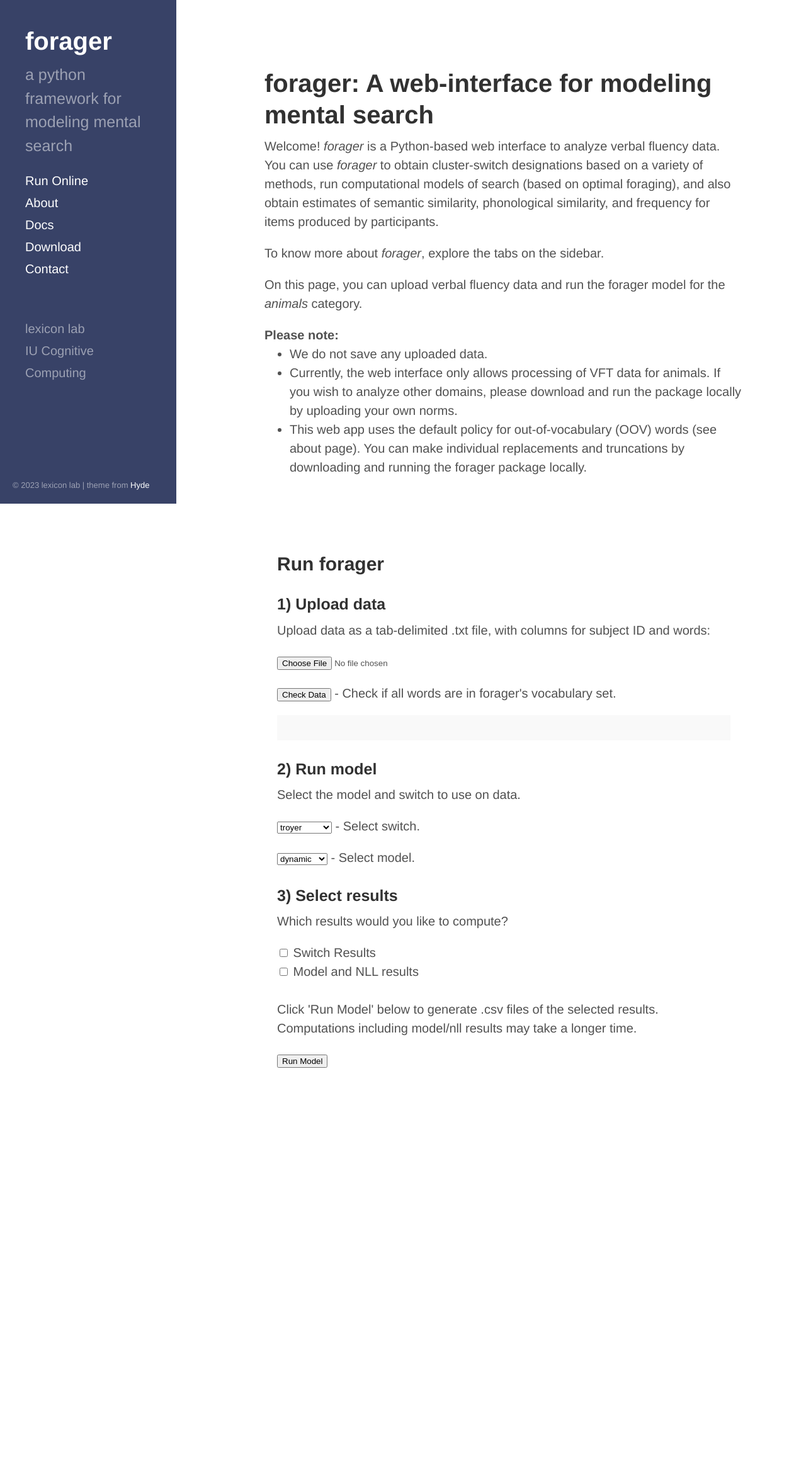
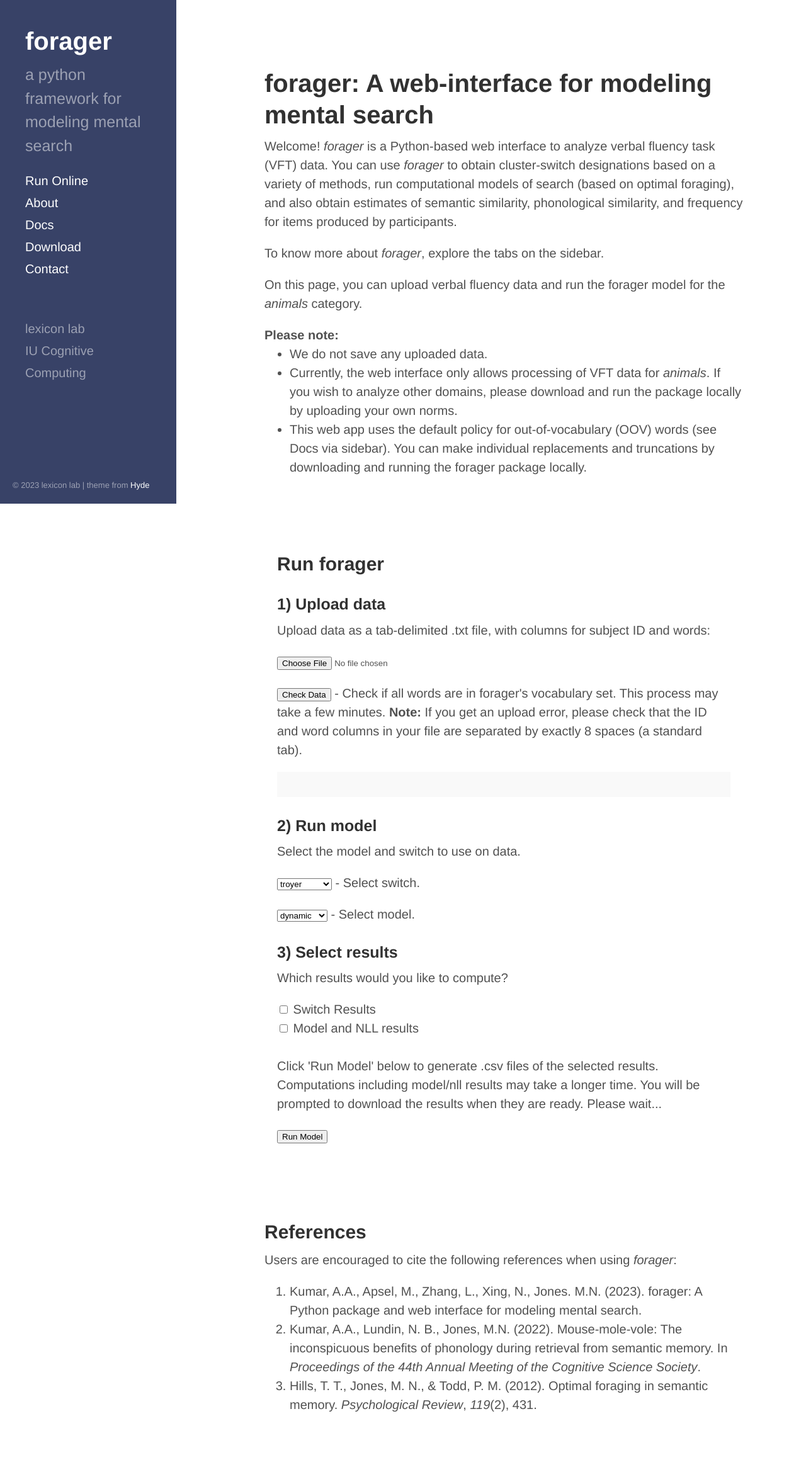
Before and after one commit to thelexiconlab/forager-web, a Flask app: page / in a window 1280 px wide. Shown: the whole page at 63% size. Before the commit the page ends 1696 px from the top, so only its background shows below. Run offline with Flask 2, Linux system fonts and the light colour scheme; some libraries are stand-ins or nearby versions.

Commit message:
docs edit

```diff
--- a/templates/download.html
+++ b/templates/download.html
@@ -8,7 +8,7 @@
 
 <div id="download">
   <p>
-      Download the forager package from <a href="https://github.com/larryzhang95/forager">GitHub</a> with
+      Download the forager package from <a href="https://github.com/thelexiconlab/forager">GitHub</a> with
       detailed instructions for new users.
   </p>
 </div>
--- a/templates/index.html
+++ b/templates/index.html
@@ -6,7 +6,7 @@
 
 <% block content %>
 
-<p>Welcome! <i>forager</i> is a Python-based web interface to analyze verbal fluency data. You can use <i>forager</i> to obtain cluster-switch designations based on a variety of methods, run computational models of search (based on optimal foraging), and also obtain estimates of semantic similarity, phonological similarity, and frequency for items produced by participants.</p>
+<p>Welcome! <i>forager</i> is a Python-based web interface to analyze verbal fluency task (VFT) data. You can use <i>forager</i> to obtain cluster-switch designations based on a variety of methods, run computational models of search (based on optimal foraging), and also obtain estimates of semantic similarity, phonological similarity, and frequency for items produced by participants.</p>
 
 <p>To know more about <i>forager</i>, explore the tabs on the sidebar.</p>
 <p>On this page, you can upload verbal fluency data and run the forager model for the <i>animals</i> category.  </p>
@@ -14,8 +14,8 @@
 <b>Please note:</b>
 <ul>
     <li>We do not save any uploaded data.</li>
-    <li>Currently, the web interface only allows processing of VFT data for animals. If you wish to analyze other domains, please download and run the package locally by uploading your own norms.</li>
-    <li>This web app uses the default policy for out-of-vocabulary (OOV) words (see about page). You can make individual
+    <li>Currently, the web interface only allows processing of VFT data for <i>animals</i>. If you wish to analyze other domains, please download and run the package locally by uploading your own norms.</li>
+    <li>This web app uses the default policy for out-of-vocabulary (OOV) words (see Docs via sidebar). You can make individual
         replacements and truncations by downloading and running the forager package locally.</li>
 </ul>
 
@@ -191,7 +191,7 @@
                 </p>
                 <p>
                     <button id="eval-data-button" ng-click="evaluateDataButton()">Check Data</button>
-                    <label for="eval-data-button"> - Check if all words are in forager's vocabulary set.</label>
+                    <label for="eval-data-button"> - Check if all words are in forager's vocabulary set. This process may take a few minutes. <b>Note:</b> If you get an upload error, please check that the ID and word columns in your file are separated by exactly 8 spaces (a standard tab).</label>
                 </p>
             </div>
 
@@ -239,7 +239,7 @@
                     <label for="getModel"> Model and NLL results </label><br>
 
                 </div>
-                <p><br>Click 'Run Model' below to generate .csv files of the selected results. Computations including model/nll results may take a longer time.</p>
+                <p><br>Click 'Run Model' below to generate .csv files of the selected results. Computations including model/nll results may take a longer time. You will be prompted to download the results when they are ready. Please wait...</p>
 
 
 
@@ -260,4 +260,16 @@
     </div>
 </div>
 
+<h2 id="refs">References</h2>
+   <p>
+
+    Users are encouraged to cite the following references when using <i>forager</i>:
+    <ol>
+ <li>Kumar, A.A., Apsel, M., Zhang, L., Xing, N., Jones. M.N. (2023). forager: A Python package and web interface for modeling mental search.</li>
+ <li>Kumar, A.A., Lundin, N. B., Jones, M.N. (2022). Mouse-mole-vole: The inconspicuous benefits of phonology during retrieval from semantic memory. In <i>Proceedings of the 44th Annual Meeting of the Cognitive Science Society</i>.</li>
+ <li>Hills, T. T., Jones, M. N., & Todd, P. M. (2012). Optimal foraging in semantic memory. <i>Psychological Review</i>, <i>119</i>(2), 431.</li>
+
+    </ol>
+   </p>
+
 <% endblock %>
```
Also changed, not shown: templates/about.html (+14 -2 lines), templates/docs.html (+19 -4 lines).
